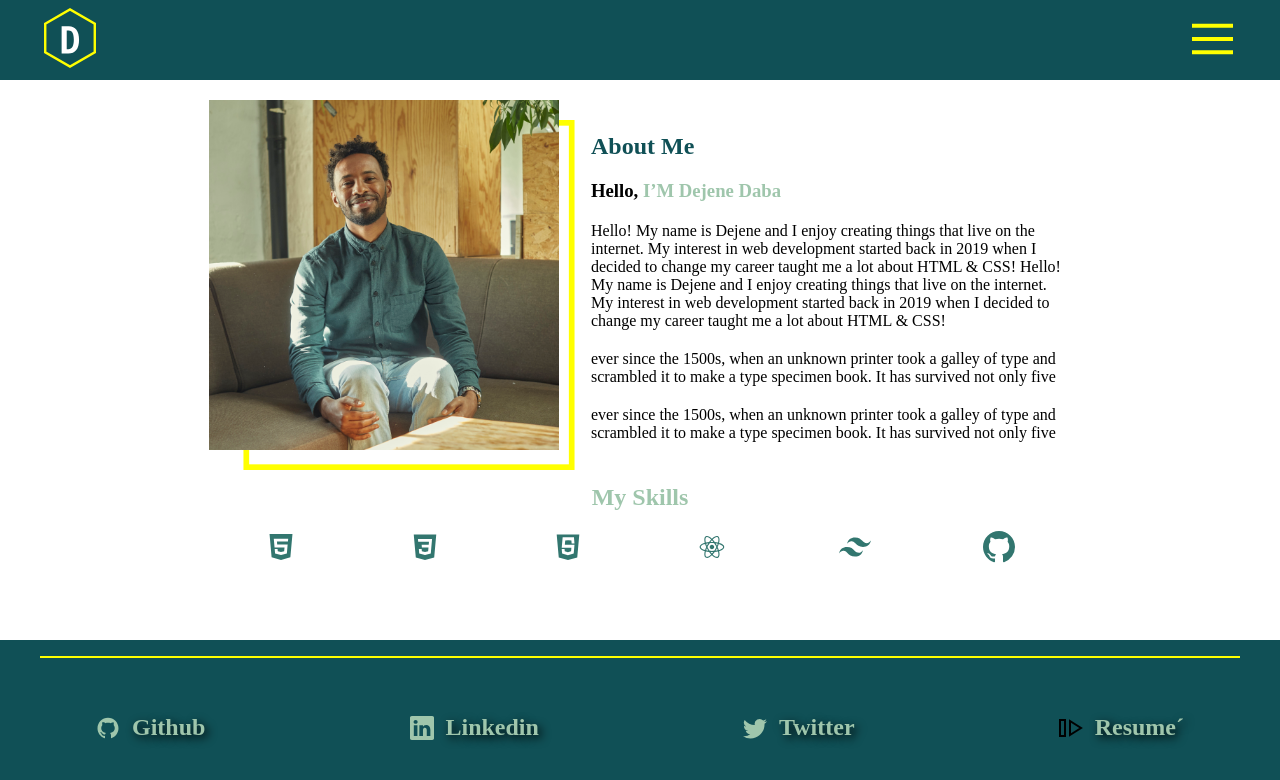
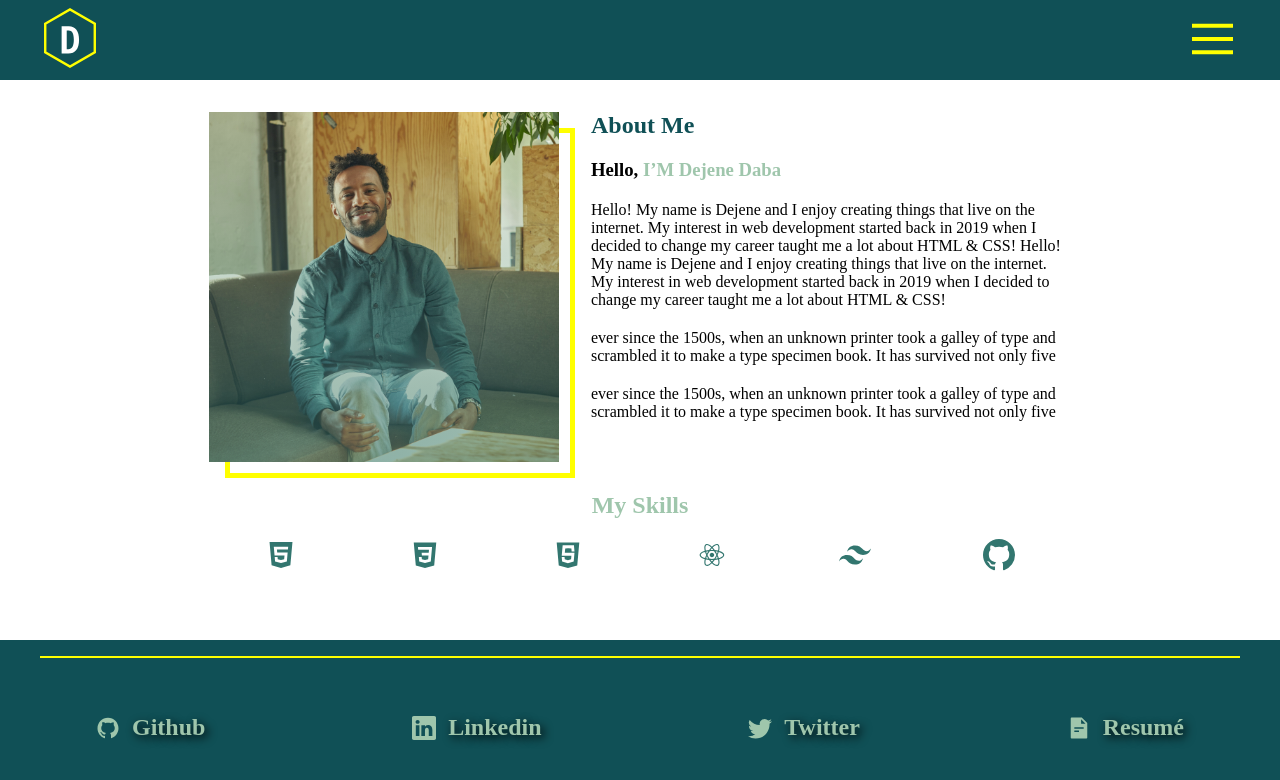
Before and after one commit to DEJENERUTA/portfolio, a React (Create React App) app: page /about in a window 1280 px wide. Shown: the top 780 px of the page. Built offline with nearby package versions, Linux system fonts and the light colour scheme; the HTML template or start-up script is replaced by a standard one.

Commit message:
fix about page alignment issue and animate about page image

```diff
--- a/src/App.css
+++ b/src/App.css
@@ -9,6 +9,7 @@
 }
 .app-main {
   background-color: white;
+  padding-block: 2em;
 }
 .app-footer {
   background-color: var(--color-primary);
--- a/src/App.js
+++ b/src/App.js
@@ -8,8 +8,7 @@ import Contact from "./contact/Contact";
 
 //fontawesome icons
 import { BsTwitter, BsLinkedin } from "react-icons/bs";
-import { AiOutlineGithub } from "react-icons/ai";
-import { GrResume } from "react-icons/gr";
+import { AiOutlineGithub, AiFillFileText } from "react-icons/ai";
 
 const App = () => {
   return (
@@ -45,8 +44,8 @@ const App = () => {
               Twitter
             </a>
             <a className="gap" href="#">
-              <GrResume className="gap-resume" />
-              Resume´
+              <AiFillFileText />
+              Resumé
             </a>
           </div>
         </div>
--- a/src/about/About.css
+++ b/src/about/About.css
@@ -2,6 +2,7 @@
   width: 100%;
   height: 100%;
 }
+
 .about {
   margin-top: 20px;
 }
@@ -9,22 +10,50 @@
   width: 100%;
   display: flex;
   gap: 2em;
-  align-items: center;
+  align-items: flex-start;
   justify-content: center;
 }
-.about-pic {
-  overflow: hidden;
+.about-pic-wrapper {
   position: relative;
   width: 350px;
   height: 350px;
-  margin-top: 20px;
 }
-.about-pic-svg {
+.about-pic {
   position: absolute;
-  margin-top: 40px;
+  width: 100%;
+  height: 100%;
+}
+.about-pic-border {
+  position: absolute;
+  width: 100%;
+  height: 100%;
+  border: 5px solid var(--color-decoration);
+  transform: translateX(1em) translateY(1em);
+  transition: transform 0.25s ease-in-out;
+}
+.about-pic-wrapper:hover .about-pic-border {
+  transform: translateX(0.6em) translateY(0.6em);
+}
+.about-pic-overlay {
+  position: absolute;
+  width: 100%;
+  height: 100%;
+  background: linear-gradient(
+    0deg,
+    rgba(50, 118, 111, 1) 0%,
+    rgba(50, 118, 111, 0) 100%
+  );
+  opacity: 0.5;
+  transition: opacity 0.25s ease-in-out;
+}
+.about-pic-wrapper:hover .about-pic-overlay {
+  opacity: 0;
 }
 .D {
   margin-top: 20px;
+}
+.about {
+  margin-top: 0;
 }
 .D span {
   color: var(--color-accent);
@@ -34,7 +63,6 @@
 }
 .about-text {
   width: 480px;
-  margin-top: 20px;
 }
 .skills {
   text-align: center;
--- a/src/about/About.js
+++ b/src/about/About.js
@@ -10,32 +10,15 @@ const About = () => {
   return (
     <div className="about-main-content">
       <div className="about-content">
-        <div>
-          <svg
-            className="about-pic-svg"
-            width="400"
-            height="350"
-            viewBox="0 0 350 370"
-            fill="none"
-            xmlns="http://www.w3.org/2000/svg"
-          >
-            <rect
-              id="Rectangle 25"
-              x="3"
-              y="3"
-              width="344"
-              height="364"
-              fill="#ffffff"
-              stroke="#FFFF00"
-              stroke-width="6"
-            />
-          </svg>
+        <div className="about-pic-wrapper">
+          <div className="about-pic-border"></div>
           <img
             className="about-pic"
             src="./assets/about-pic.jpg"
             alt=""
             srcset=""
           />
+          <div className="about-pic-overlay"></div>
         </div>
         <div className="about-text">
           <h2 className="about">About Me</h2>
--- a/src/index.css
+++ b/src/index.css
@@ -15,4 +15,5 @@ body {
   --color-accent: hsl(140, 25%, 70%);
   --color-dark: hsl(147, 94%, 6%);
   --color-text: hsl(123, 91%, 4%);
+  --color-decoration: #ffff00;
 }
```
